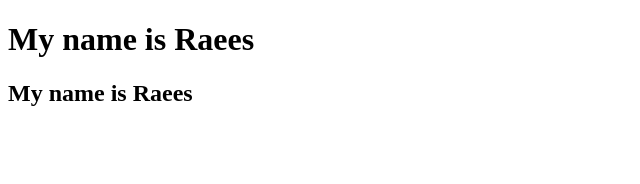
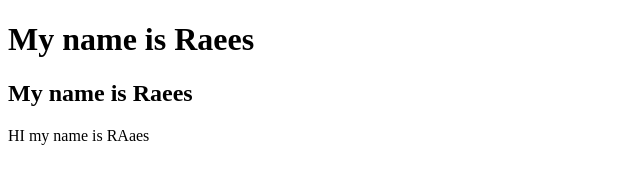
Before and after one commit to I-am-Raees/Web_Development, a plain HTML site: page index.html in a window 1280 px wide. Shown: the whole page, without its empty margins (0-640 px from the left). Drawn offline with Linux system fonts and the light colour scheme.

Commit message:
Unwanted Comment

```diff
--- a/index.html
+++ b/index.html
@@ -10,7 +10,7 @@
    <h2>My name is Raees</h2>
 
    <div>
-
+        <p>HI my name is RAaes</p>
    </div>
 </body>
 </html>
```
